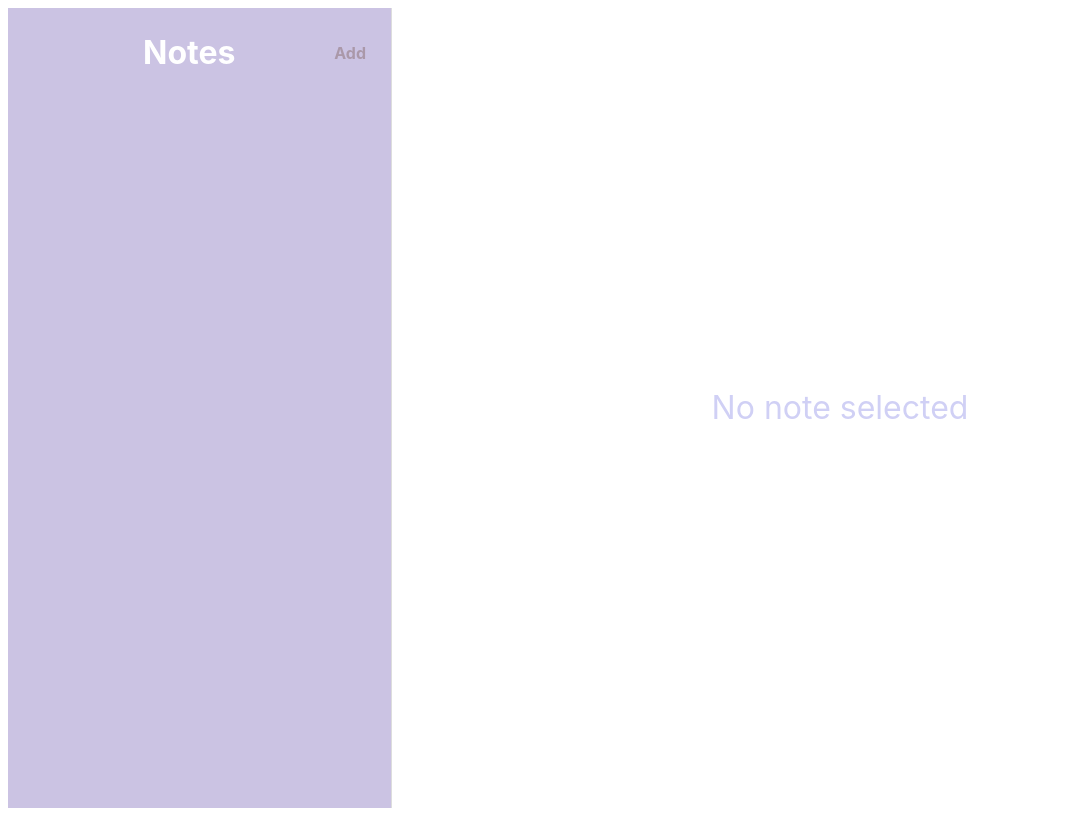
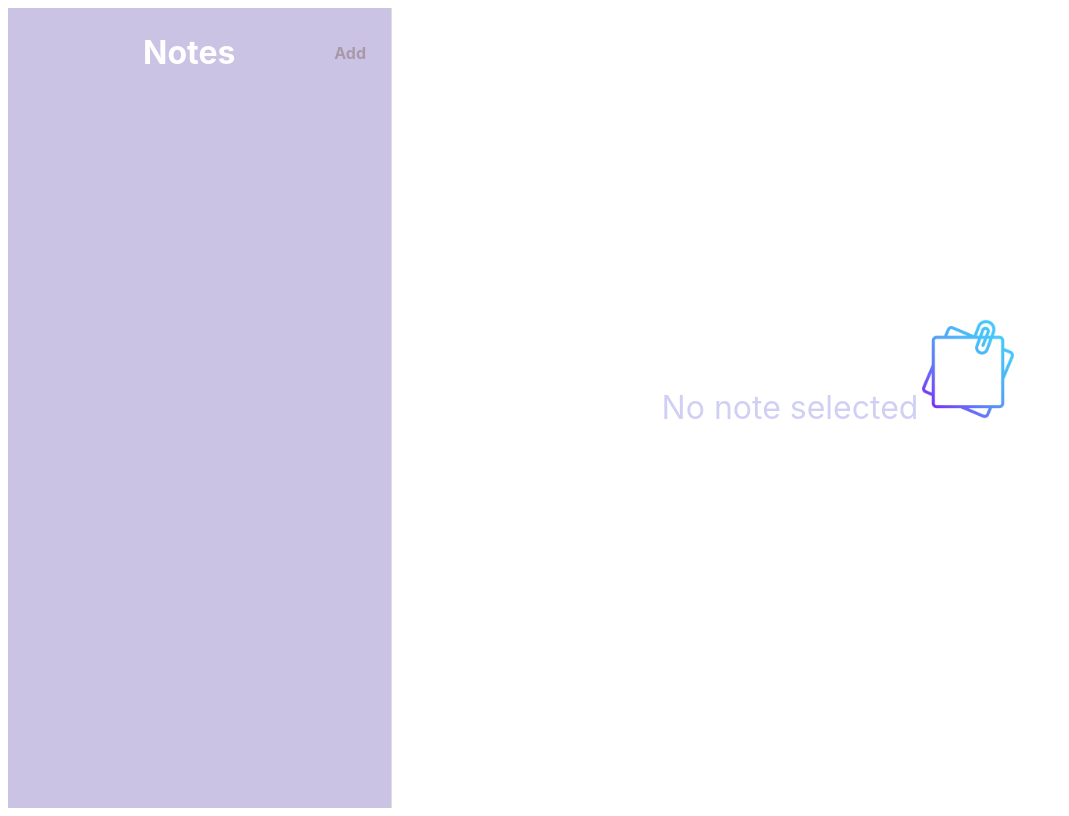
Before and after one commit to nejrariizviic/Notes-App, a React (Create React App) app: page / in a window 1280 px wide. Shown: the whole page, without its empty margins (0-1069 px from the left). Built offline with nearby package versions, Linux system fonts and the light colour scheme.

Commit message:
push -- all origin

```diff
--- a/src/App.css
+++ b/src/App.css
@@ -146,7 +146,6 @@ textarea {
   color: #CBC3E3;
 }
 
-
 .preview-title {
   padding: 25px 25px 0 25px;
   margin: 0;
@@ -159,3 +158,7 @@ textarea {
   font-size: 1rem;
   line-height: 2rem;
 }
+
+.img1{
+  width: 100px;
+}
--- a/src/Main.js
+++ b/src/Main.js
@@ -1,4 +1,5 @@
 import ReactMarkdown from "react-markdown";
+import images from '../src/ss.png';
 
 
 export default function Main( {activeNote, onUpdateNote }){
@@ -12,7 +13,7 @@ const onEditField=(key, value) => {
 };
 
 if(!activeNote) return <div className="no-active-note">No note selected
-
+                 <img src={images} className="img1"/>
                         </div>
 
 
```
Also changed, not shown: src/ss.png (added).
